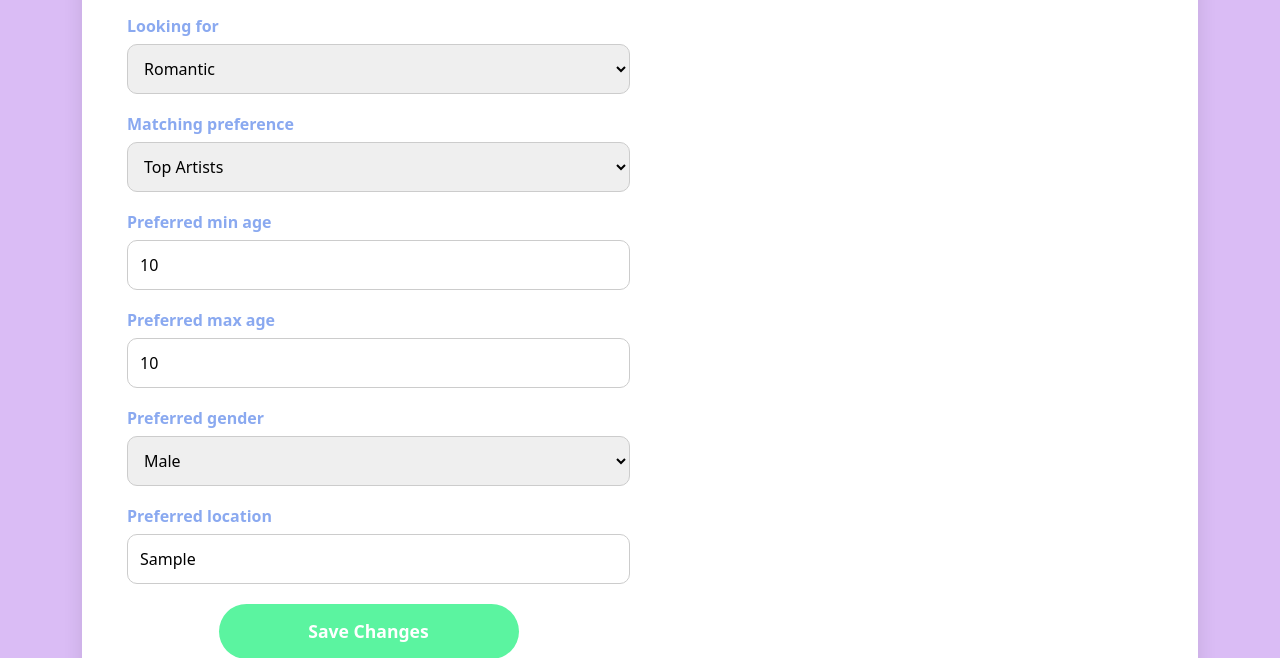
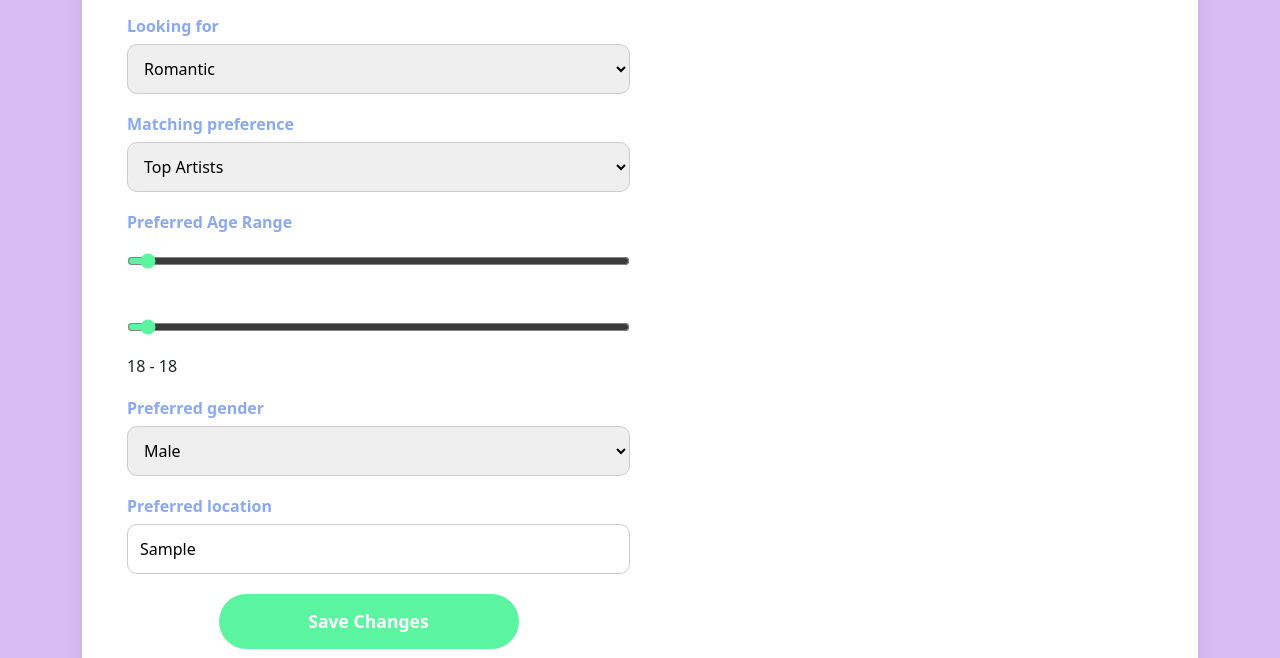
Before and after one commit to theresaaung/intune, a Django app: page /accounts/edit/ in a window 1280 px wide. Shown: the part 1178-1836 px from the top of the page. Run offline with Django 4.2, Linux system fonts and the light colour scheme; a user stored in the database is signed in; tables that the repository leaves empty hold one stand-in row (values such as "Sample post"); grey boxes marked "Sample" are stand-in pictures; some libraries are stand-ins or nearby versions.

Commit message:
age slider

```diff
--- a/accounts/static/accounts/accounts.css
+++ b/accounts/static/accounts/accounts.css
@@ -8,7 +8,7 @@
 }
 
 .base-subtitle {
-    color: #6c757d;
+    color: #778088;
     text-align: center;
     margin-bottom: 25px;
 }
--- a/accounts/static/accounts/edit_profile.js
+++ b/accounts/static/accounts/edit_profile.js
@@ -1,4 +1,4 @@
-//Photo Preview
+//Photo preview
 document.addEventListener("DOMContentLoaded", () => {
     const fileInput = document.querySelector("#id_image");
     const preview = document.querySelector("#photo-preview");
@@ -18,7 +18,7 @@ document.addEventListener("DOMContentLoaded", () => {
     }
 });
 
-//Bio Character Count
+//Bio character count
 document.addEventListener("DOMContentLoaded", () => {
     const bio = document.querySelector("#id_bio");
     const counter = document.querySelector("#bio-counter");
@@ -30,3 +30,27 @@ document.addEventListener("DOMContentLoaded", () => {
         update();
     }
 });
+
+//Slider for age range
+document.addEventListener("DOMContentLoaded", () => {
+    const minAge = document.querySelector("#min-age");
+    const maxAge = document.querySelector("#max-age");
+    const display = document.querySelector("#age-display");
+    const hiddenMin = document.querySelector("input[name='preferred_min_age']")
+    const hiddenMax = document.querySelector("input[name='preferred_max_age']")
+    if (minAge && maxAge && display && hiddenMin && hiddenMax) {
+        const update = () => {
+            let min = parseInt(minAge.value);
+            let max = parseInt(maxAge.value);
+            if (min > max) {
+                [minAge.value, maxAge.value] = [max, min];
+            }
+            display.textContent = `${minAge.value} - ${maxAge.value}`;
+            hiddenMin.value = minAge.value;
+            hiddenMax.value = maxAge.value;
+        };
+        minAge.addEventListener("input", update);
+        maxAge.addEventListener("input", update);
+        update();
+    }
+})
--- a/accounts/static/accounts/form.css
+++ b/accounts/static/accounts/form.css
@@ -65,3 +65,7 @@
     align-items: center;
     gap: 15px;
 }
+
+input[type="range"] {
+    accent-color: #5bf4a0;
+}
--- a/accounts/templates/accounts/edit_profile.html
+++ b/accounts/templates/accounts/edit_profile.html
@@ -3,7 +3,7 @@
 {% load static %}
 {% block extra_css %}
 <link rel="stylesheet" href="{% static 'accounts/accounts.css' %}">
-<link rel="stylesheet" href="{% static 'accounts/form.css' %}">
+<link rel="stylesheet" href="{% static 'accounts/form.css' %}?v=2">
 {% endblock %}
 
 {% block title %}Edit Profile{% endblock %}
@@ -18,10 +18,28 @@
                     {% csrf_token %}
                         {% for field in form %}
                             <div class="form-group">
-                                <label>{{ field.label }}</label>
-                                {{ field }}
-                                {% if field.name == "bio" %}
-                                    <p id="bio-counter" class="bio-counter">0 / 300</p>
+                                {% if field.name == "preferred_min_age" %}
+                                    {{ field.as_hidden }}
+                                    <label>Preferred Age Range</label>
+                                    <input type="range"
+                                            id="min-age"
+                                            min="18"
+                                            max="100"
+                                            value="{{ field.value }}">
+                                {% elif field.name == "preferred_max_age" %}
+                                    {{ field.as_hidden }}
+                                    <input type="range"
+                                            id="max-age"
+                                            min="18"
+                                            max="100"
+                                            value="{{ field.value }}">
+                                    <p id="age-display"></p>
+                                {% else %}
+                                    <label>{{ field.label }}</label>
+                                    {{ field }}
+                                    {% if field.name == "bio" %}
+                                        <p id="bio-counter" class="bio-counter">0 / 300</p>
+                                    {% endif %}
                                 {% endif %}
                             </div>
                         {% endfor %}
```
